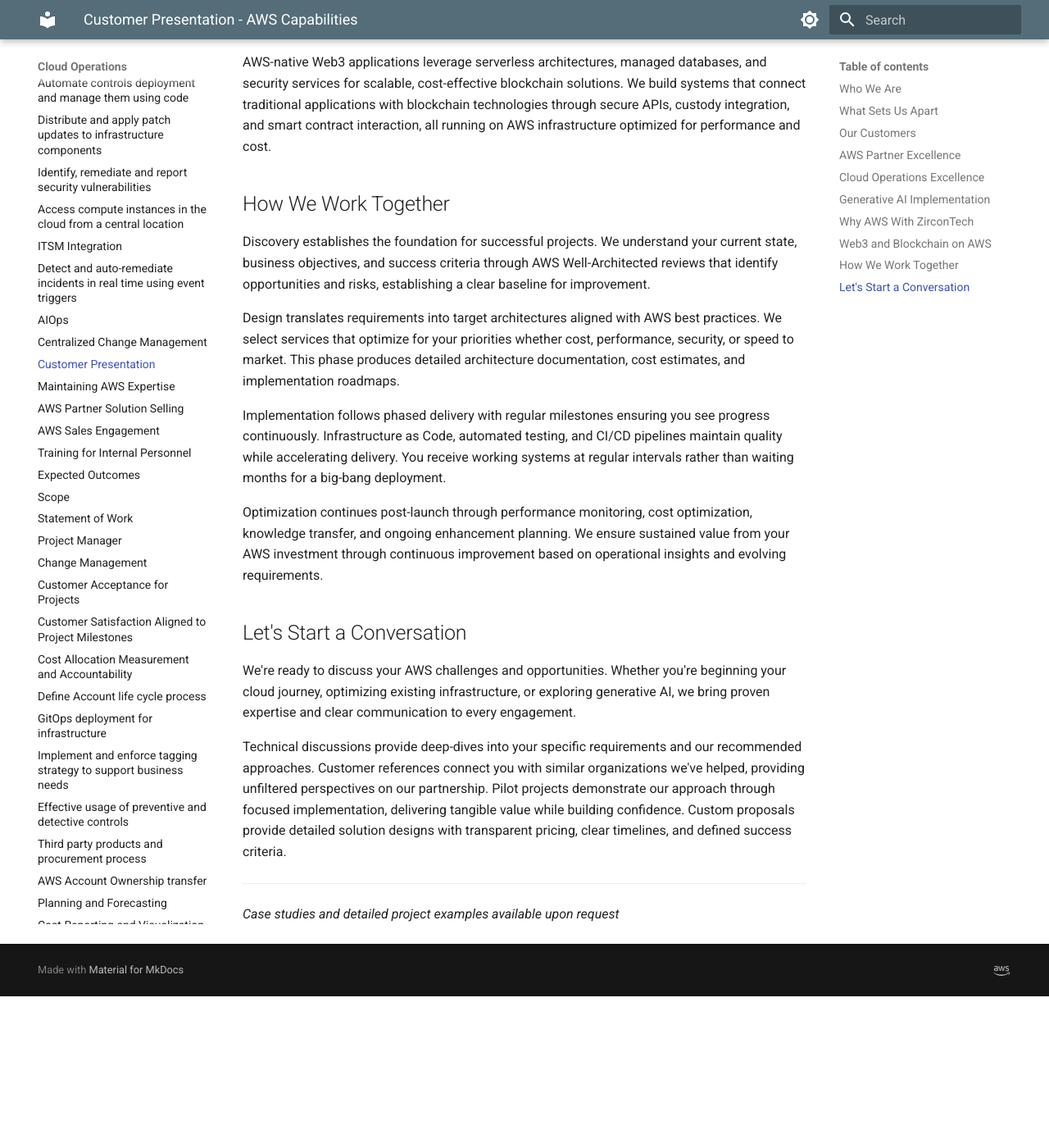
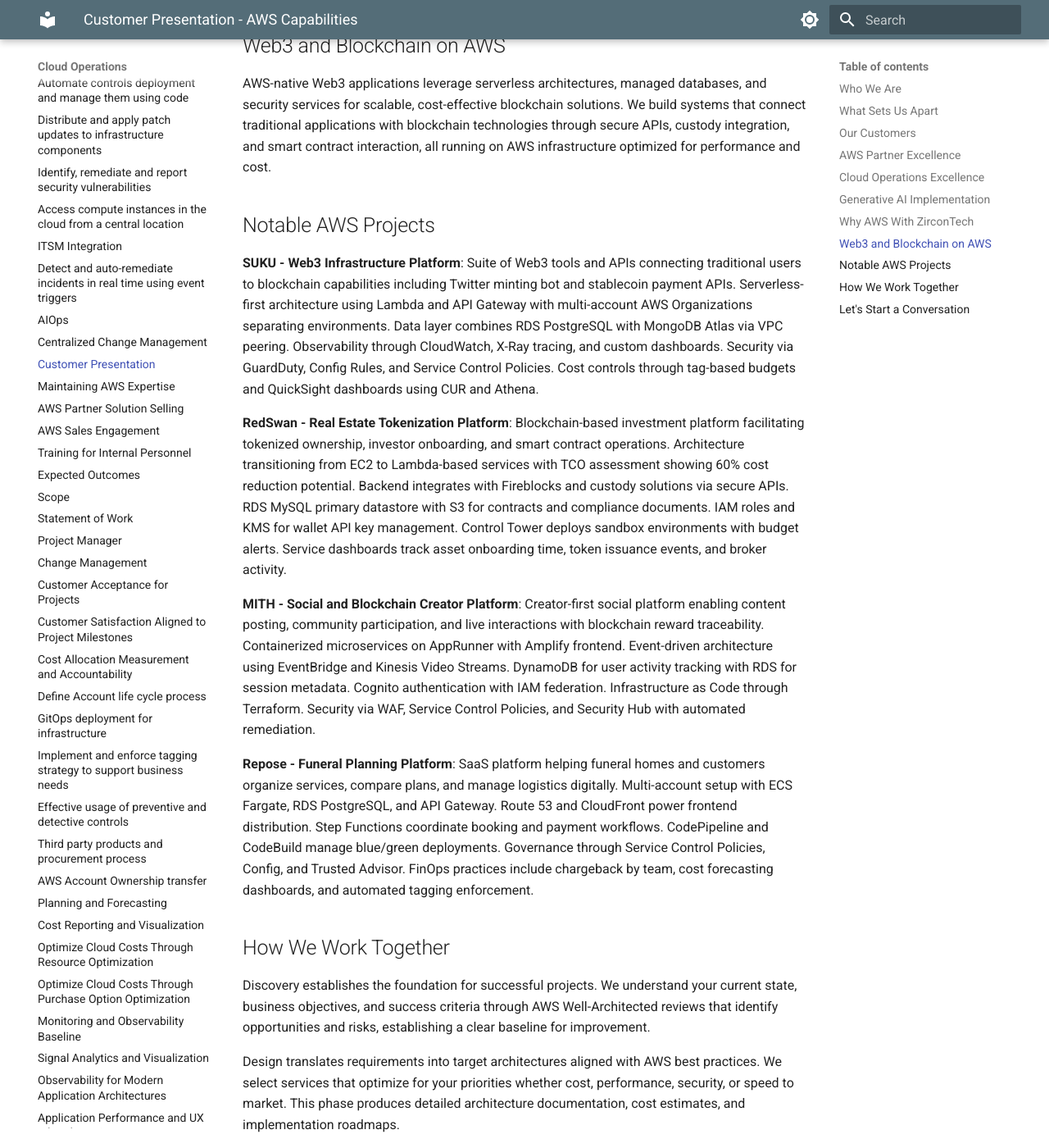
Before and after one commit to zircon-tech/cloud-ops-docs, an MkDocs documentation site: the page built from docs/cloud-operations/customer-presentation.md, in a window 1280 px wide and 1400 px high, scrolled down 3522 px. Shown: the whole window at 82% size. Built offline with MkDocs 1.6.1 and Material for MkDocs 9.7.7, drawn with Linux system fonts in a browser that asks for light colours; before the commit the page ends 4737 px from its top, so only the background shows below that; some of the changed text lies outside the part shown.

Commit message:
Add required elements to customer presentation
Include number of employees and notable AWS projects (SUKU, RedSwan, MITH, Repose)
with actual technical details. Covers all AWS competency validation requirements
including company history, locations, team size, customer profile, GenAI practice
overview, and AWS differentiators.

```diff
--- a/docs/cloud-operations/customer-presentation.md
+++ b/docs/cloud-operations/customer-presentation.md
@@ -11,7 +11,7 @@
 
 Founded in 2016, ZirconTech emerged from a simple belief: enterprises deserve cloud partners who combine deep technical expertise with clear communication and predictable delivery. What started as a focused blockchain practice has evolved into a comprehensive AWS Advanced Partner helping organizations transform through cloud operations, generative AI, and Web3 technologies.
 
-Based in Montevideo, Uruguay at 8 de Octubre 2956, we serve clients across the Americas and Europe with a remote-first delivery model that prioritizes collaboration through overlapping time zones and responsive communication.
+Based in Montevideo, Uruguay at 8 de Octubre 2956, we serve clients across the Americas and Europe with a remote-first delivery model that prioritizes collaboration through overlapping time zones and responsive communication. Our team of over 50 technology professionals brings diverse expertise across cloud architecture, AI/ML, DevOps, and software engineering.
 
 ## What Sets Us Apart
 
@@ -67,6 +67,16 @@
 
 AWS-native Web3 applications leverage serverless architectures, managed databases, and security services for scalable, cost-effective blockchain solutions. We build systems that connect traditional applications with blockchain technologies through secure APIs, custody integration, and smart contract interaction, all running on AWS infrastructure optimized for performance and cost.
 
+## Notable AWS Projects
+
+**SUKU - Web3 Infrastructure Platform**: Suite of Web3 tools and APIs connecting traditional users to blockchain capabilities including Twitter minting bot and stablecoin payment APIs. Serverless-first architecture using Lambda and API Gateway with multi-account AWS Organizations separating environments. Data layer combines RDS PostgreSQL with MongoDB Atlas via VPC peering. Observability through CloudWatch, X-Ray tracing, and custom dashboards. Security via GuardDuty, Config Rules, and Service Control Policies. Cost controls through tag-based budgets and QuickSight dashboards using CUR and Athena.
+
+**RedSwan - Real Estate Tokenization Platform**: Blockchain-based investment platform facilitating tokenized ownership, investor onboarding, and smart contract operations. Architecture transitioning from EC2 to Lambda-based services with TCO assessment showing 60% cost reduction potential. Backend integrates with Fireblocks and custody solutions via secure APIs. RDS MySQL primary datastore with S3 for contracts and compliance documents. IAM roles and KMS for wallet API key management. Control Tower deploys sandbox environments with budget alerts. Service dashboards track asset onboarding time, token issuance events, and broker activity.
+
+**MITH - Social and Blockchain Creator Platform**: Creator-first social platform enabling content posting, community participation, and live interactions with blockchain reward traceability. Containerized microservices on AppRunner with Amplify frontend. Event-driven architecture using EventBridge and Kinesis Video Streams. DynamoDB for user activity tracking with RDS for session metadata. Cognito authentication with IAM federation. Infrastructure as Code through Terraform. Security via WAF, Service Control Policies, and Security Hub with automated remediation.
+
+**Repose - Funeral Planning Platform**: SaaS platform helping funeral homes and customers organize services, compare plans, and manage logistics digitally. Multi-account setup with ECS Fargate, RDS PostgreSQL, and API Gateway. Route 53 and CloudFront power frontend distribution. Step Functions coordinate booking and payment workflows. CodePipeline and CodeBuild manage blue/green deployments. Governance through Service Control Policies, Config, and Trusted Advisor. FinOps practices include chargeback by team, cost forecasting dashboards, and automated tagging enforcement.
+
 ## How We Work Together
 
 Discovery establishes the foundation for successful projects. We understand your current state, business objectives, and success criteria through AWS Well-Architected reviews that identify opportunities and risks, establishing a clear baseline for improvement.
```
